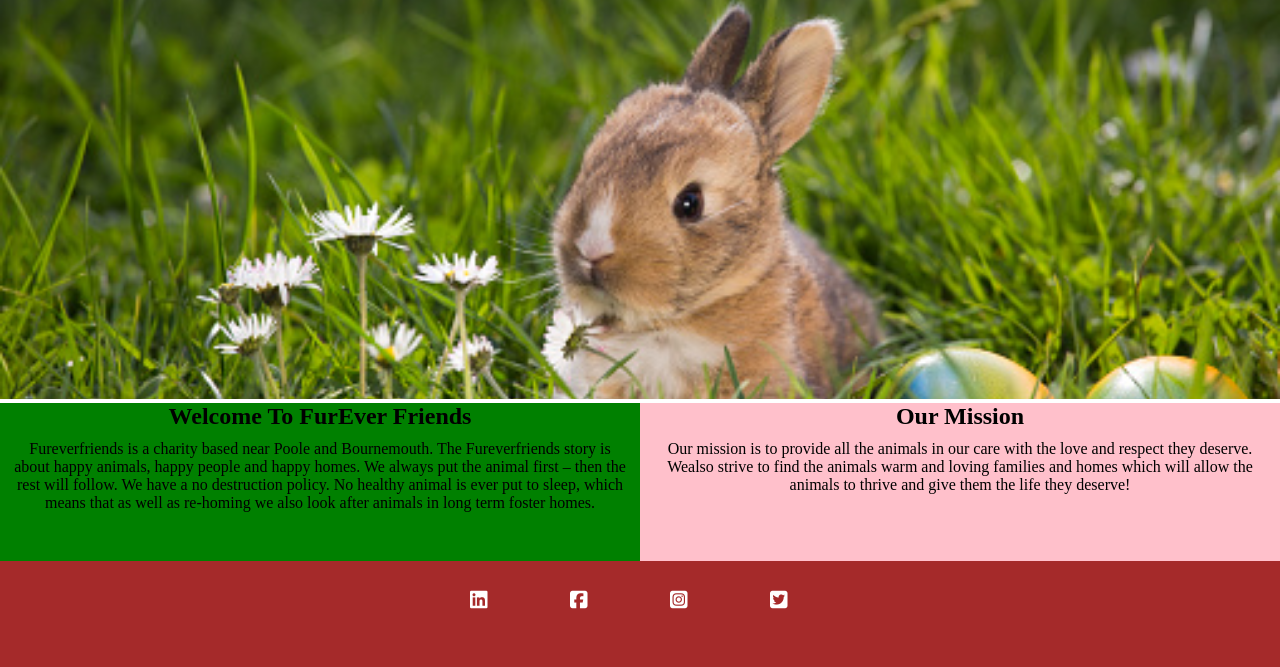
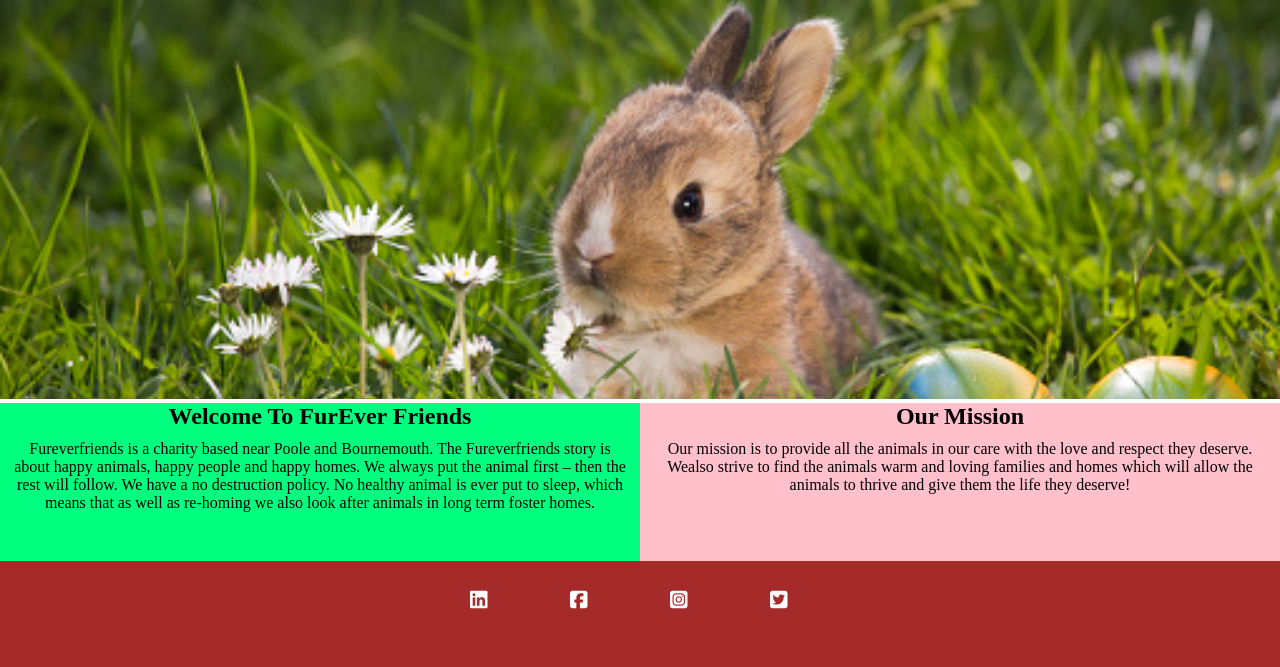
Before and after one commit to Shaun-Finnegan/Fureverfriends-MS3, a Flask app: page / in a window 1280 px wide. Shown: the part 133-800 px from the top of the page. Run offline with Flask 2, Linux system fonts and the light colour scheme; some libraries are stand-ins or nearby versions.

Commit message:
colours changed slightly to improve accessibility

```diff
--- a/fureverfriends/static/css/style.css
+++ b/fureverfriends/static/css/style.css
@@ -119,7 +119,7 @@ body {
 }
 
 .main1 {
-    background-color: green;
+    background-color:#00FF7F;
     grid-area: main1;
 }
 
```
